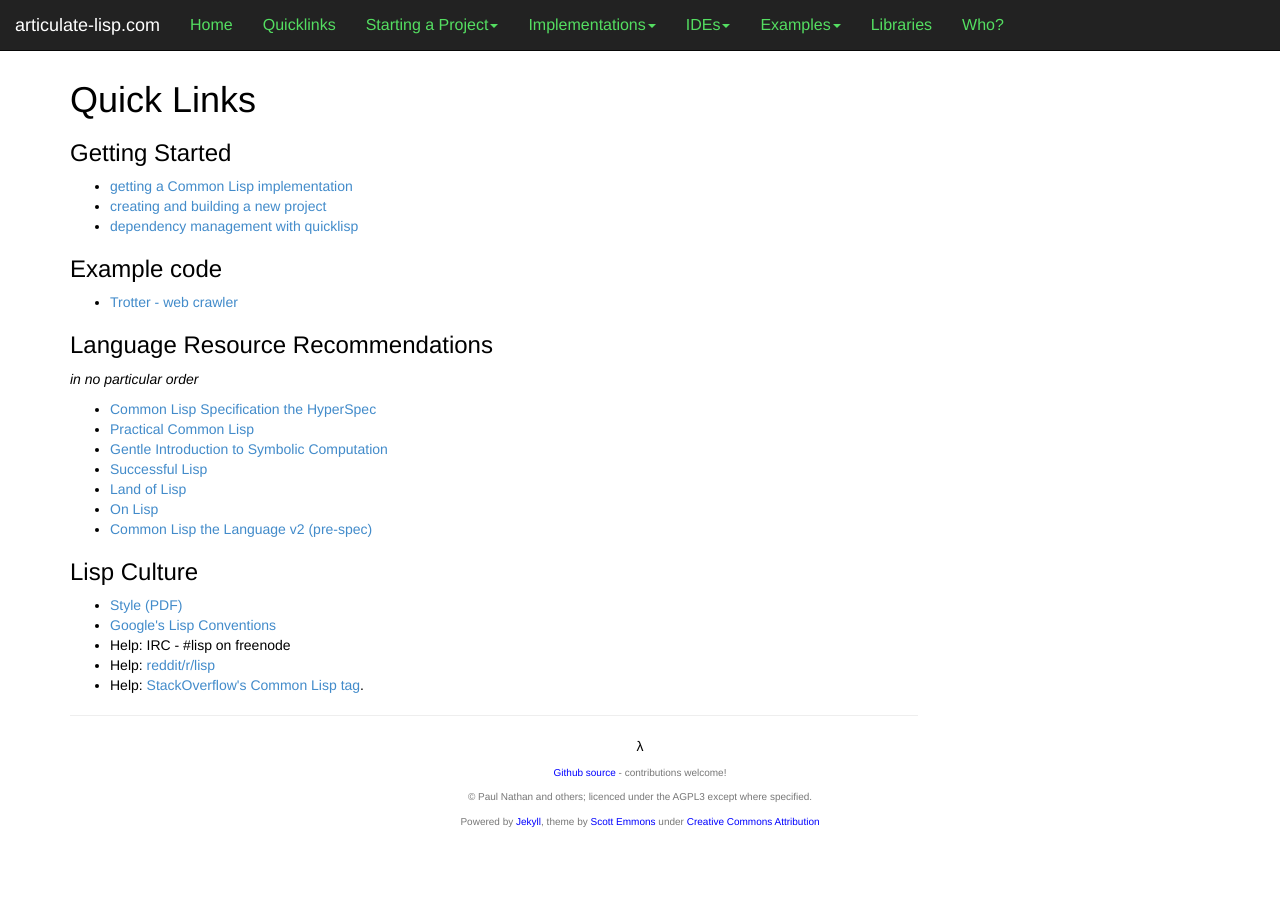
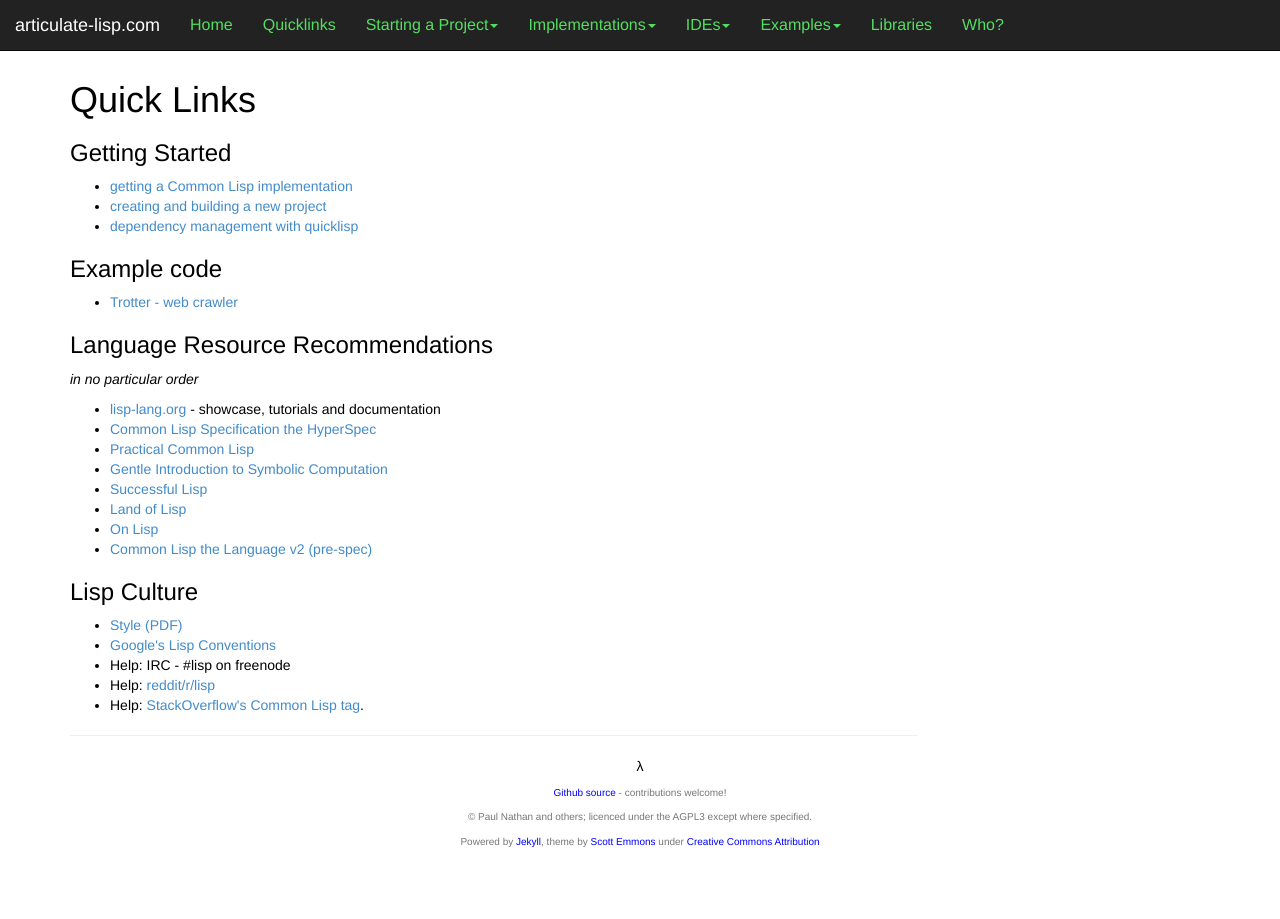
Before and after one commit to articulate-common-lisp/articulate-common-lisp.github.io, a Jekyll site: the page built from quicklinks.html, in a window 1280 px wide. Built offline with Jekyll 4.4.1, drawn with Linux system fonts in a browser that asks for light colours; Markdown is read by kramdown in place of the engine named in the settings.

Commit message:
quicklinks: lisp-lang.org

```diff
--- a/quicklinks.html
+++ b/quicklinks.html
@@ -18,6 +18,7 @@ layout: default
 <h3 id="language-resource-recommendations">Language Resource Recommendations</h3>
 <p><em>in no particular order</em></p>
 <ul>
+  <li><a href="http://lisp-lang.org/">lisp-lang.org</a> - showcase, tutorials and documentation</li>
   <li><a href="http://www.lispworks.com/documentation/lw50/CLHS/Front/">Common Lisp Specification the HyperSpec</a></li>
   <li><a href="http://www.gigamonkeys.com/book/">Practical Common Lisp</a></li>
   <li><a href="https://www-2.cs.cmu.edu/~dst/LispBook/">Gentle Introduction to Symbolic Computation</a></li>
```
